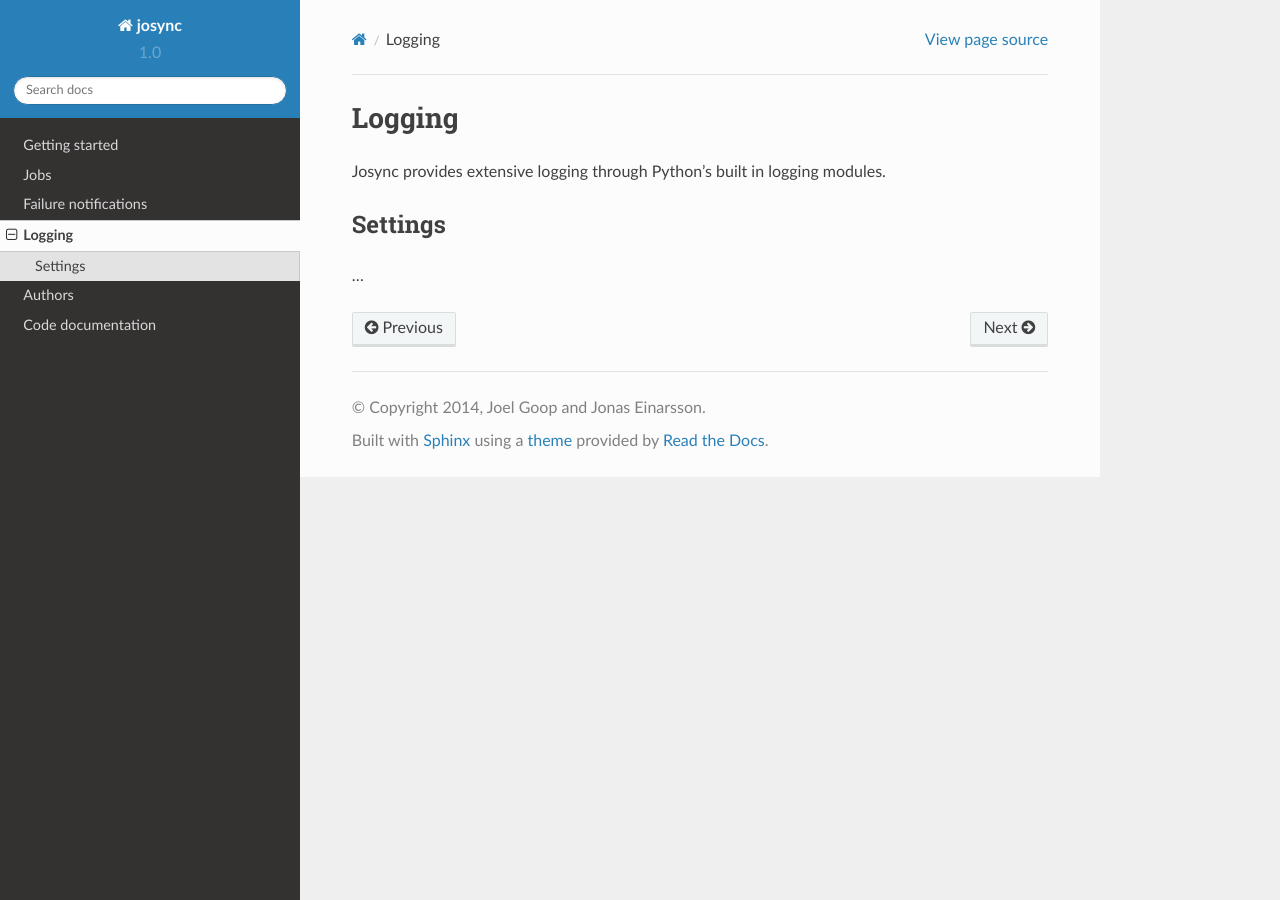
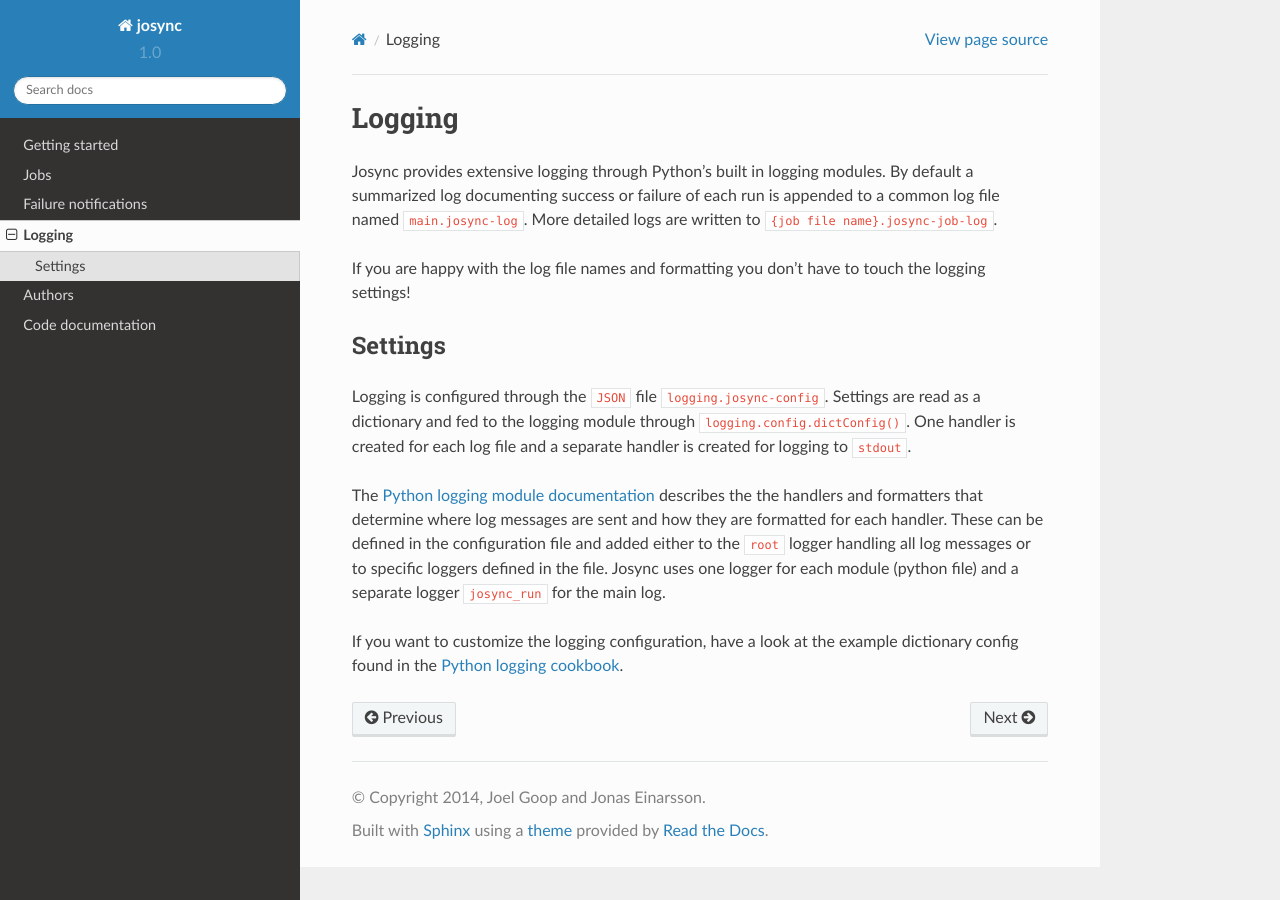
Before and after one commit to jeinarsson/josync, a Sphinx documentation site: the page built from docs/logging.rst, in a window 1280 px wide. Built offline with Sphinx 7.4.7 and the Read the Docs theme 2.0.0, drawn with Linux system fonts in a browser that asks for light colours.

Commit message:
Documentation on logging

```diff
--- a/docs/logging.rst
+++ b/docs/logging.rst
@@ -2,9 +2,15 @@
 Logging
 ***************
 
-Josync provides extensive logging through Python's built in logging modules.
+Josync provides extensive logging through Python's built in logging modules. By default a summarized log documenting success or failure of each run is appended to a common log file named ``main.josync-log``. More detailed logs are written to ``{job file name}.josync-job-log``.
+
+If you are happy with the log file names and formatting you don't have to touch the logging settings!
 
 Settings
 ========
 
-...
+Logging is configured through the ``JSON`` file ``logging.josync-config``. Settings are read as a dictionary and fed to the logging module through ``logging.config.dictConfig()``. One handler is created for each log file and a separate handler is created for logging to ``stdout``.
+
+The `Python logging module documentation <https://docs.python.org/2/library/logging.html>`_ describes the the handlers and formatters that determine where log messages are sent and how they are formatted for each handler. These can be defined in the configuration file and added either to the ``root`` logger handling all log messages or to specific loggers defined in the file. Josync uses one logger for each module (python file) and a separate logger ``josync_run`` for the main log.
+
+If you want to customize the logging configuration, have a look at the example dictionary config found in the `Python logging cookbook <https://docs.python.org/2/howto/logging-cookbook.html#an-example-dictionary-based-configuration>`_.
```
